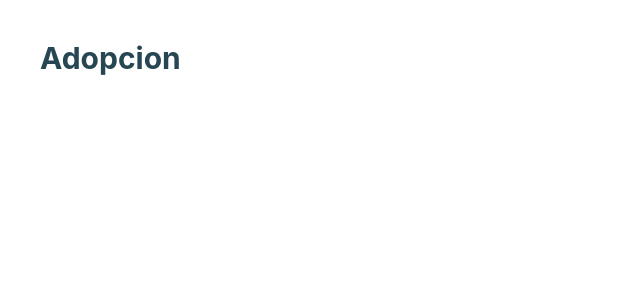
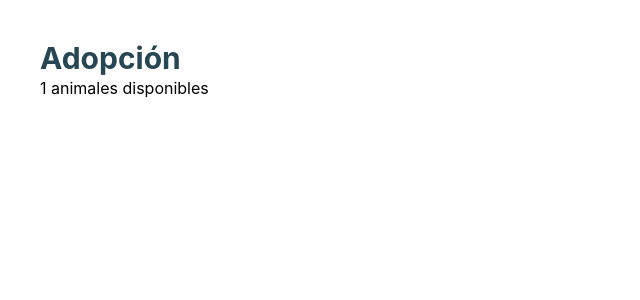
Before and after one commit to JuanRC7777/frontend-diplomado, a React (Vite) app in the folder frontend-diplomado/: page /adopcion in a window 1280 px wide. Shown: the top 300 px of the page, without its empty margins (0-640 px from the left). Built offline with nearby package versions, Linux system fonts and the light colour scheme.

Commit message:
Agregar datos semilla

```diff
--- a/frontend-diplomado/src/App.tsx
+++ b/frontend-diplomado/src/App.tsx
@@ -1,14 +1,17 @@
 import { BrowserRouter, Routes, Route } from "react-router-dom";
 import Home from "./pages/Home";
 import Adopcion from "./pages/Adopcion";
+import { AdopcionesProvider } from "./context/AdopcionesContext";
 
 export default function App() {
   return (
+    <AdopcionesProvider>
       <BrowserRouter>
         <Routes>
           <Route path="/" element={<Home />} />
           <Route path="/adopcion" element={<Adopcion />} />
         </Routes>
       </BrowserRouter>
+    </AdopcionesProvider>
   );
 }
--- /dev/null
+++ b/frontend-diplomado/src/context/AdopcionesContext.tsx
@@ -0,0 +1,27 @@
+import { createContext, useState, type ReactNode } from "react";
+import type { Animal } from "../types";
+import adopcionesIniciales from "../data/adopciones.json";
+
+interface AdopcionesContextType {
+  adopciones: Animal[];
+  agregarAdopcion: (animal: Animal) => void;
+}
+
+export const AdopcionesContext = createContext<AdopcionesContextType>({
+  adopciones: [],
+  agregarAdopcion: () => {},
+});
+
+export function AdopcionesProvider({ children }: { children: ReactNode }) {
+  const [adopciones, setAdopciones] = useState<Animal[]>(adopcionesIniciales);
+
+  function agregarAdopcion(animal: Animal) {
+        setAdopciones((prev) => [animal, ...prev]);
+  }
+
+  return (
+    <AdopcionesContext.Provider value={{ adopciones, agregarAdopcion }}>
+      {children}
+    </AdopcionesContext.Provider>
+  );
+}
--- /dev/null
+++ b/frontend-diplomado/src/data/adopciones.json
@@ -0,0 +1,21 @@
+[
+  {
+    "id": 1,
+    "nombre": "Firulais",
+    "especie": "Perro",
+    "raza": "Criollo",
+    "edad": 3,
+    "unidadEdad": "años",
+    "tamano": "Mediano",
+    "sexo": "Macho",
+    "estadoSalud": "Excelente",
+    "vacunado": true,
+    "esterilizado": false,
+    "descripcion": "Jugueton y bueno con niños.",
+    "foto": "https://images.unsplash.com/photo-1543466835-00a7907e9de1?w=400",
+    "ciudad": "Bogotá",
+    "contacto": "correo@ejemplo.com",
+    "telefono": "300 123 4567",
+    "fecha_publicacion": "2026-07-01"
+  }
+]
--- a/frontend-diplomado/src/pages/Adopcion.tsx
+++ b/frontend-diplomado/src/pages/Adopcion.tsx
@@ -1,7 +1,13 @@
+import { useContext } from "react";
+import { AdopcionesContext } from "../context/AdopcionesContext";
+
 export default function Adopcion() {
+  const { adopciones } = useContext(AdopcionesContext);
+
   return (
     <div className="p-10">
-      <h1 className="text-3xl font-bold text-[#264653]">Adopcion</h1>
+      <h1 className="text-3xl font-bold text-[#264653]">Adopción</h1>
+      <p>{adopciones.length} animales disponibles</p>
     </div>
   );
 }
--- /dev/null
+++ b/frontend-diplomado/src/types.ts
@@ -0,0 +1,19 @@
+export interface Animal {
+  id: number;
+  nombre: string;
+  especie: string;
+  raza: string;
+  edad: number;
+  unidadEdad: string;
+  tamano: string;
+  sexo: string;
+  estadoSalud: string;
+  vacunado: boolean;
+  esterilizado: boolean;
+  descripcion: string;
+  foto: string;
+  ciudad: string;
+  contacto: string;
+  telefono: string;
+  fecha_publicacion: string;
+}
```
Lines whose indentation alone changed are shown as unchanged.
